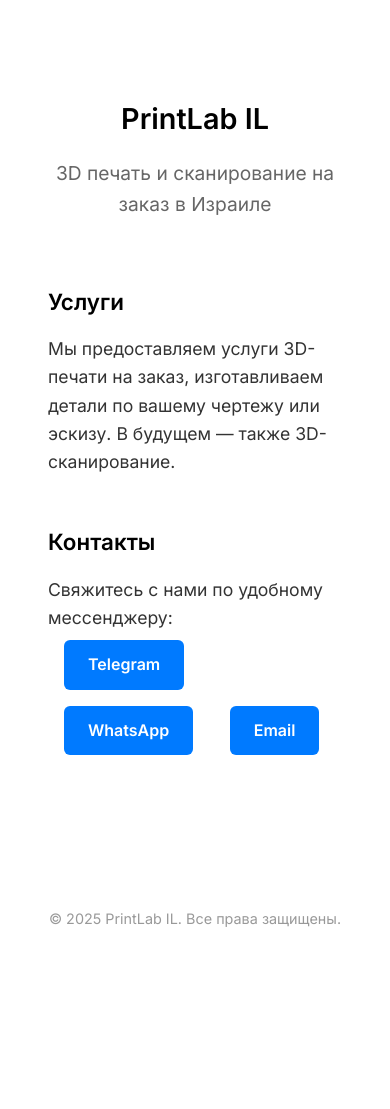
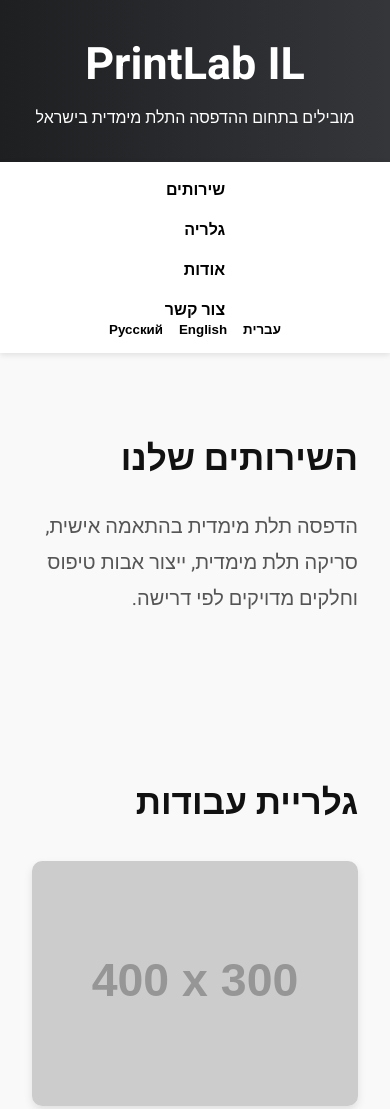
Before and after one commit to Mishancho/printlab-il, a plain HTML site: page index.html in a window 390 px wide. Shown: the top 1109 px of the page. Before the commit the page ends 962 px from the top, so only its background shows below. Drawn offline with Linux system fonts and the light colour scheme; placeholder pictures from the web are drawn by us.

Commit message:
index.html

```diff
--- a/index.html
+++ b/index.html
@@ -1,100 +1,138 @@
 <!DOCTYPE html>
-<html lang="en">
+<html lang="he">
 <head>
   <meta charset="UTF-8">
   <meta name="viewport" content="width=device-width, initial-scale=1.0">
-  <title>PrintLab IL — 3D Печать в Израиле</title>
-  <link rel="preconnect" href="https://fonts.googleapis.com">
-  <link rel="preconnect" href="https://fonts.gstatic.com" crossorigin>
-  <link href="https://fonts.googleapis.com/css2?family=Inter:wght@400;600&display=swap" rel="stylesheet">
+  <title>PrintLab IL - שירותי הדפסה תלת מימד בישראל</title>
+  <link href="https://fonts.googleapis.com/css2?family=Heebo:wght@400;700&display=swap" rel="stylesheet">
   <style>
-    :root {
-      --primary-color: #000;
-      --background-color: #fff;
-      --accent-color: #007aff;
-      --font-family: 'Inter', sans-serif;
+    * { box-sizing: border-box; margin: 0; padding: 0; }
+    body {
+      font-family: 'Heebo', sans-serif;
+      direction: rtl;
+      background-color: #f9f9f9;
+      color: #333;
+      transition: background-color 0.3s ease, color 0.3s ease;
     }
-
-    * {
-      box-sizing: border-box;
-      margin: 0;
-      padding: 0;
+    header {
+      background: linear-gradient(to right, #1d1f21, #34363a);
+      color: white;
+      padding: 2rem 1rem;
+      text-align: center;
     }
-
-    body {
-      font-family: var(--font-family);
-      color: var(--primary-color);
-      background-color: var(--background-color);
-      line-height: 1.6;
-      padding: 2rem;
+    header h1 {
+      font-size: 2.8rem;
+      margin-bottom: 0.5rem;
     }
-
-    header {
+    nav {
+      background-color: #fff;
+      box-shadow: 0 2px 6px rgba(0,0,0,0.1);
+      display: flex;
+      justify-content: space-between;
+      align-items: center;
+      padding: 1rem 2rem;
+      position: sticky;
+      top: 0;
+      z-index: 1000;
+    }
+    .nav-links {
+      display: flex;
+      gap: 2rem;
+    }
+    nav a {
+      text-decoration: none;
+      color: #000;
+      font-weight: 700;
+      transition: color 0.2s;
+    }
+    nav a:hover {
+      color: #f1c40f;
+    }
+    .lang-switcher {
+      display: flex;
+      gap: 1rem;
+    }
+    .lang-switcher button {
+      background: none;
+      border: none;
+      font-weight: bold;
+      cursor: pointer;
+    }
+    section {
+      padding: 5rem 2rem;
+      max-width: 1100px;
+      margin: 0 auto;
+    }
+    section h2 {
+      font-size: 2.2rem;
+      margin-bottom: 1.5rem;
+      color: #111;
+    }
+    section p {
+      font-size: 1.25rem;
+      color: #555;
+      line-height: 1.8;
+    }
+    .gallery {
+      display: grid;
+      grid-template-columns: repeat(auto-fit, minmax(250px, 1fr));
+      gap: 1.5rem;
+      margin-top: 2rem;
+    }
+    .gallery img {
+      width: 100%;
+      border-radius: 10px;
+      box-shadow: 0 4px 8px rgba(0,0,0,0.1);
+      transition: transform 0.3s ease;
+    }
+    .gallery img:hover {
+      transform: scale(1.03);
+    }
+    .cta {
+      background: linear-gradient(to right, #f1c40f, #f39c12);
+      color: black;
+      padding: 3rem 2rem;
       text-align: center;
-      padding: 4rem 1rem 2rem;
     }
-
-    header h1 {
-      font-size: 2.5rem;
-      font-weight: 600;
+    .cta h2 {
+      margin-bottom: 1rem;
+      font-size: 2rem;
     }
-
-    header p {
-      font-size: 1.2rem;
+    .cta a {
+      display: inline-block;
+      background-color: black;
+      color: white;
+      padding: 1rem 2rem;
+      font-weight: bold;
+      border-radius: 8px;
       margin-top: 1rem;
-      color: #666;
+      text-decoration: none;
+      transition: background-color 0.3s ease;
     }
-
-    main {
-      max-width: 900px;
-      margin: 0 auto;
-      padding: 2rem 1rem;
+    .cta a:hover {
+      background-color: #333;
     }
-
-    section {
-      margin-bottom: 3rem;
-    }
-
-    section h2 {
-      font-size: 1.8rem;
-      margin-bottom: 1rem;
-      font-weight: 600;
-    }
-
-    section p {
-      font-size: 1.1rem;
-      color: #333;
-    }
-
     footer {
       text-align: center;
+      padding: 2rem 1rem;
       font-size: 0.9rem;
-      color: #999;
-      margin-top: 4rem;
+      color: #aaa;
     }
-
-    .contact-buttons a {
-      display: inline-block;
-      margin: 0.5rem 1rem;
-      padding: 0.75rem 1.5rem;
-      background: var(--accent-color);
-      color: white;
-      border-radius: 6px;
+    .contact-links a {
+      color: #007bff;
       text-decoration: none;
-      font-weight: 600;
-      transition: background 0.3s ease;
+      margin: 0 0.5rem;
     }
-
-    .contact-buttons a:hover {
-      background: #005fcc;
+    .contact-links a:hover {
+      text-decoration: underline;
     }
-
-    @media (max-width: 600px) {
-      header h1 {
-        font-size: 1.8rem;
+    @media (max-width: 768px) {
+      .nav-links {
+        flex-direction: column;
+        gap: 1rem;
       }
-      section h2 {
-        font-size: 1.4rem;
+      nav {
+        flex-direction: column;
       }
     }
   </style>
@@ -102,25 +140,52 @@
 <body>
   <header>
     <h1>PrintLab IL</h1>
-    <p>3D печать и сканирование на заказ в Израиле</p>
+    <p>מובילים בתחום ההדפסה התלת מימדית בישראל</p>
   </header>
-  <main>
-    <section>
-      <h2>Услуги</h2>
-      <p>Мы предоставляем услуги 3D-печати на заказ, изготавливаем детали по вашему чертежу или эскизу. В будущем — также 3D-сканирование.</p>
-    </section>
-    <section>
-      <h2>Контакты</h2>
-      <p>Свяжитесь с нами по удобному мессенджеру:</p>
-      <div class="contact-buttons">
-        <a href="https://t.me/yourtelegram" target="_blank">Telegram</a>
-        <a href="https://wa.me/972557712113" target="_blank">WhatsApp</a>
-        <a href="mailto:vorokhovsky@gmail.com">Email</a>
-      </div>
-    </section>
-  </main>
+  <nav>
+    <div class="nav-links">
+      <a href="#services">שירותים</a>
+      <a href="#portfolio">גלריה</a>
+      <a href="#about">אודות</a>
+      <a href="#contact">צור קשר</a>
+    </div>
+    <div class="lang-switcher">
+      <button onclick="alert('בקרוב תמיכה בעברית');">עברית</button>
+      <button onclick="alert('English version coming soon');">English</button>
+      <button onclick="alert('Версия на русском скоро');">Русский</button>
+    </div>
+  </nav>
+  <section id="services">
+    <h2>השירותים שלנו</h2>
+    <p>הדפסה תלת מימדית בהתאמה אישית, סריקה תלת מימדית, ייצור אבות טיפוס וחלקים מדויקים לפי דרישה.</p>
+  </section>
+  <section id="portfolio">
+    <h2>גלריית עבודות</h2>
+    <div class="gallery">
+      <img src="https://via.placeholder.com/400x300.png?text=Model+1" alt="Model 1">
+      <img src="https://via.placeholder.com/400x300.png?text=Model+2" alt="Model 2">
+      <img src="https://via.placeholder.com/400x300.png?text=Model+3" alt="Model 3">
+    </div>
+  </section>
+  <section id="about">
+    <h2>מי אנחנו</h2>
+    <p>PrintLab IL הוקמה כדי לספק פתרונות הדפסה תלת מימדית חדשניים ומתקדמים לכל צורך - ממהדורה אחת ועד ייצור סדרתי.</p>
+  </section>
+  <section id="contact">
+    <h2>צור קשר</h2>
+    <p>דברו איתנו בוואטסאפ, טלגרם או בדוא"ל:</p>
+    <div class="contact-links">
+      <a href="https://wa.me/972557712113">וואטסאפ</a>
+      <a href="https://t.me/yourtelegram">טלגרם</a>
+      <a href="mailto:vorokhovsky@gmail.com">דוא"ל</a>
+    </div>
+  </section>
+  <div class="cta">
+    <h2>יש לכם רעיון? אנחנו נדפיס אותו!</h2>
+    <a href="#contact">צור קשר</a>
+  </div>
   <footer>
-    &copy; 2025 PrintLab IL. Все права защищены.
+    &copy; 2025 PrintLab IL - כל הזכויות שמורות
   </footer>
 </body>
 </html>
```
